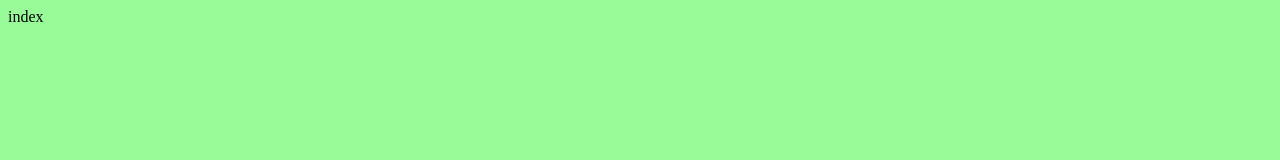
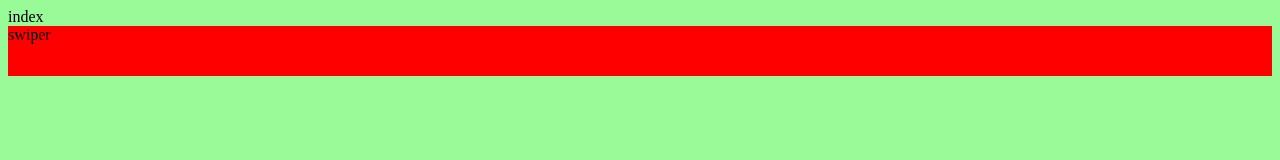
Before and after one commit to zqd77/zqxianxi, a plain HTML site: page index.html in a window 1280 px wide. Drawn offline with Linux system fonts and the light colour scheme.

Commit message:
完成swiper功能

```diff
--- a/css/style.css
+++ b/css/style.css
@@ -1,3 +1,9 @@
 body {
     background: palegreen;
 }
+
+.swiper {
+    width: 100%;
+    height: 50px;
+    background: red;
+}
--- a/index.html
+++ b/index.html
@@ -11,6 +11,11 @@
 
 <body>
     index
+    <div class="wrap">
+        <div class="swiper">
+            swiper
+        </div>
+    </div>
     <script src="js/index.js"></script>
 </body>
 
```
